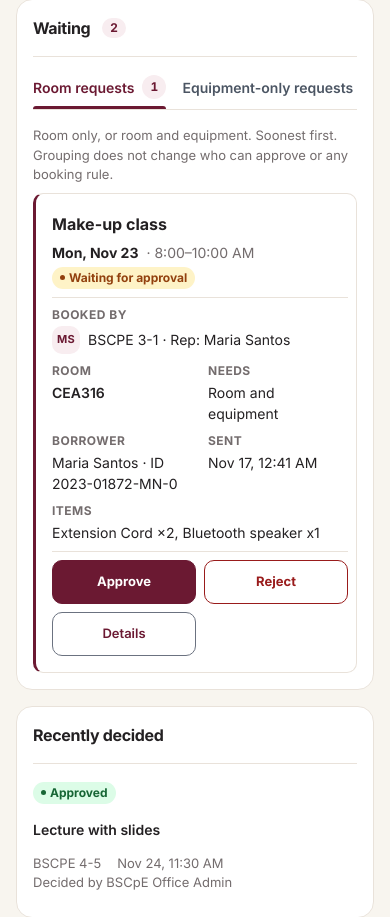
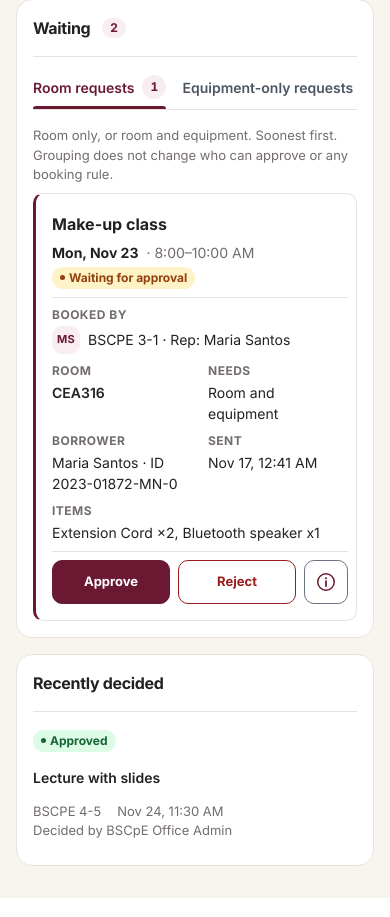
Before and after one commit to Andrie-Martin/ReserveBot, a Laravel app: page /requests in a window 390 px wide. Shown: the part 277-1194 px from the top of the page. Run offline with Laravel 12, Linux system fonts and the light colour scheme; a user stored in the database is signed in; data comes from the database, SQL or seed files in the repository.

Commit message:
style(mobile): Approve, Reject and Details on one row in Requests
On phones Details becomes an ⓘ button; its name stays "Details" for screen readers.

```diff
--- a/public/css/operations.css
+++ b/public/css/operations.css
@@ -159,3 +159,12 @@
   .rb-ops .req-actions { display: grid; grid-template-columns: repeat(auto-fit, minmax(min(100%, 6rem), 1fr)); }
   .rb-ops .req-actions :is(.btn-approve, .btn-reject, .btn-ghost) { width: 100%; }
 }
+
+/* Requests on phones: Approve, Reject and Details stay on one row; Details shrinks to an ⓘ button (its name stays "Details" for screen readers) */
+.rb-ops .req-link-icon { display: none; }
+@media (max-width: 40rem) {
+  .rb-ops .req-actions { grid-template-columns: minmax(0, 1fr) minmax(0, 1fr) auto; }
+  .rb-ops .req-actions a.req-link { width: 44px; min-width: 44px; min-height: 44px; padding: 0; display: inline-flex; align-items: center; justify-content: center; }
+  .rb-ops .req-link-icon { display: block; }
+  .rb-ops .req-link-word { position: absolute; width: 1px; height: 1px; padding: 0; margin: -1px; overflow: hidden; clip: rect(0, 0, 0, 0); white-space: nowrap; border: 0; }
+}
--- a/resources/views/requests/index.blade.php
+++ b/resources/views/requests/index.blade.php
@@ -83,7 +83,7 @@
             <button type="submit" class="btn-approve">Approve<span class="sr-only"> booking #{{ $r->id }}</span></button>
           </form>
           <a class="btn-reject" href="#reject-{{ $r->id }}" data-rb-reveal="reject-{{ $r->id }}">Reject<span class="sr-only"> booking #{{ $r->id }}</span></a>
-          <a class="btn-ghost req-link" href="{{ route('bookings.show', [$r, 'from' => 'requests']) }}">Details<span class="sr-only"> for booking #{{ $r->id }}</span></a>
+          <a class="btn-ghost req-link" href="{{ route('bookings.show', [$r, 'from' => 'requests']) }}" title="Details"><svg class="req-link-icon" viewBox="0 0 20 20" width="20" height="20" aria-hidden="true" focusable="false"><circle cx="10" cy="10" r="8.25" fill="none" stroke="currentColor" stroke-width="1.5"/><path d="M10 9v5" stroke="currentColor" stroke-width="1.75" stroke-linecap="round"/><circle cx="10" cy="6.25" r="1.1" fill="currentColor"/></svg><span class="req-link-word">Details</span><span class="sr-only"> for booking #{{ $r->id }}</span></a>
         </div>
         {{-- Full width beneath the booking: opens in place (script) or by #fragment (no script); a refused reason keeps it open. --}}
         <form method="post" action="{{ route('bookings.reject', $r) }}" id="reject-{{ $r->id }}" @class(['req-reject', 'rb-reveal', 'is-open' => $bag->any()])>
```
